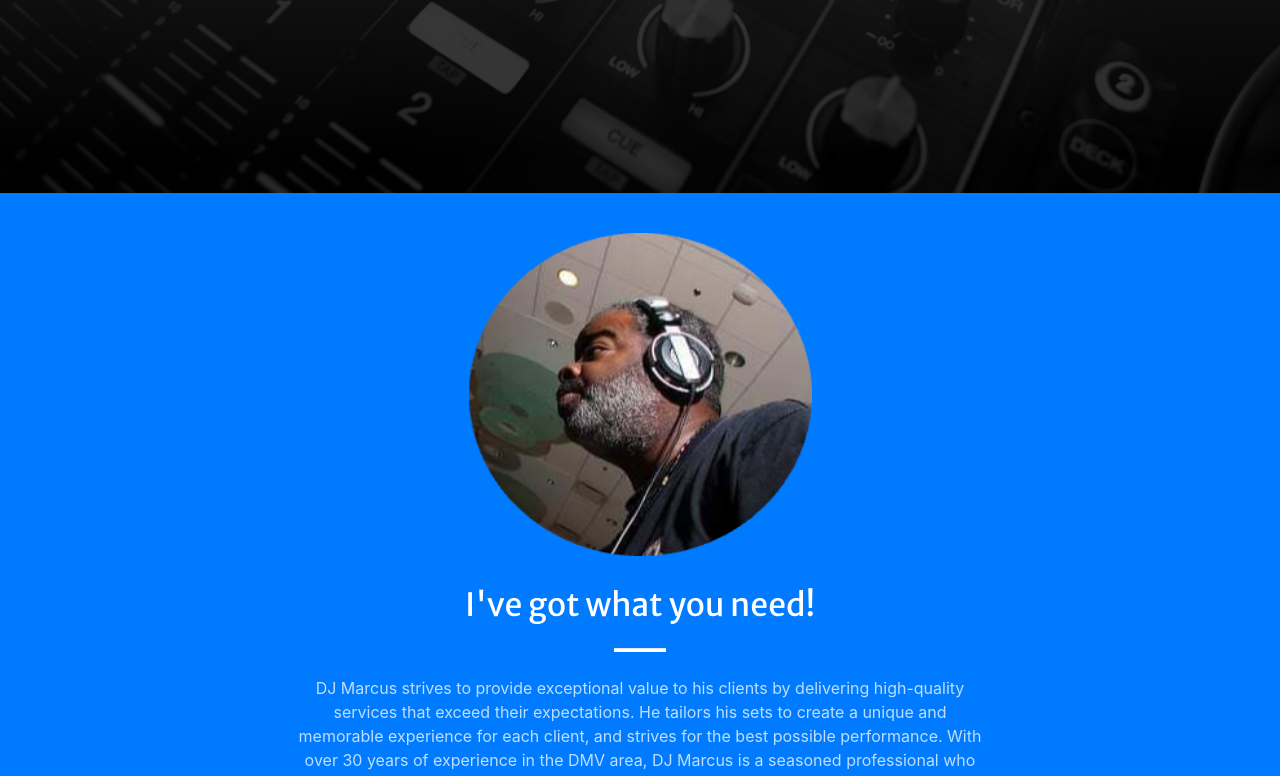
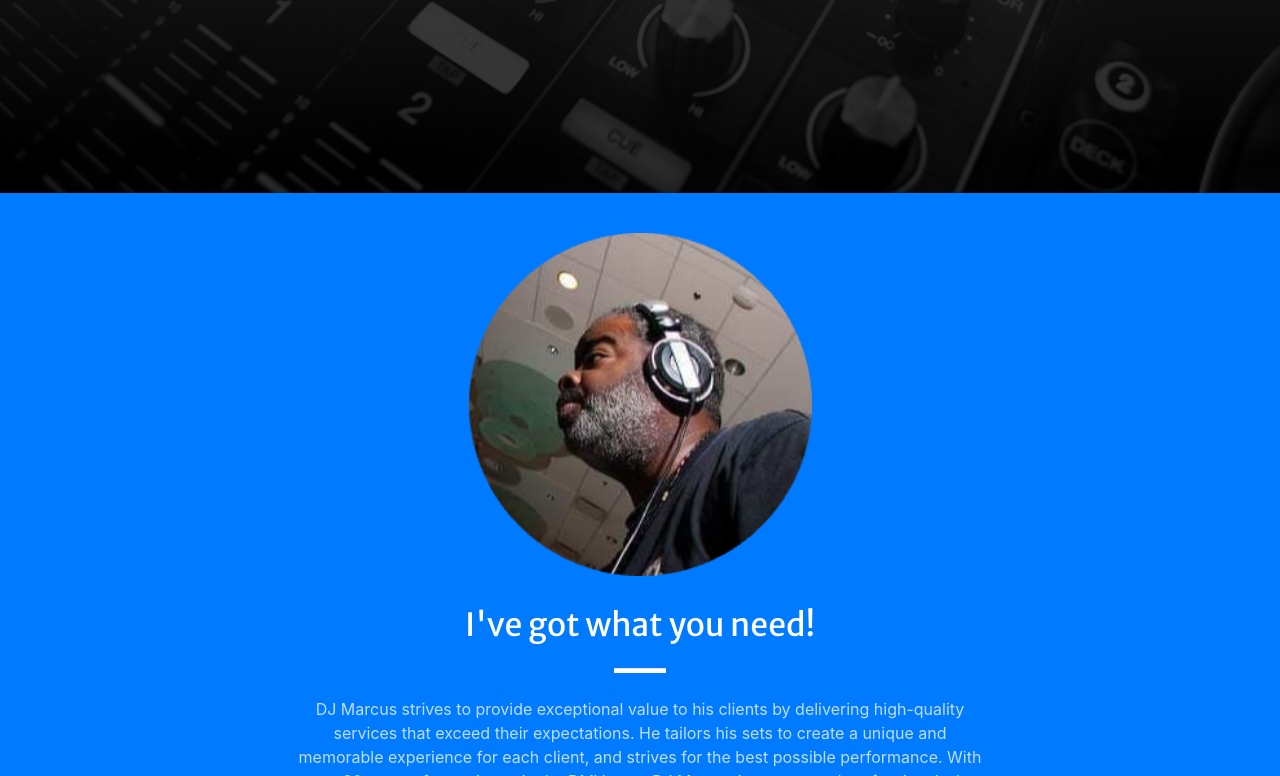
Before and after one commit to bleasecdev/dj-landing-page, a plain HTML site: page index.html in a window 1280 px wide. Shown: the part 607-1383 px from the top of the page. Drawn offline with nearby package versions, Linux system fonts and the light colour scheme; some packages are replaced by stand-ins of ours; a script that the page names is missing; a small style sheet from the web is missing.

Commit message:
img-fluid

```diff
--- a/index.html
+++ b/index.html
@@ -57,7 +57,7 @@
             <div class="container px-4 px-lg-5">
                 <div class="row gx-4 gx-lg-5 justify-content-center">
                     <div class="col-lg-8 text-center">
-                        <img class = profile-pic src="./assets/dj-marcus-modified (1).png" alt="DJ Marcus">
+                        <img class = "img-fluid profile-pic" src="./assets/dj-marcus-modified (1).png" alt="DJ Marcus">
                         <h2 class="text-white mt-0">I've got what you need!</h2>
                         <hr class="divider divider-light" />
                         <p class="text-white-75 mb-4">DJ Marcus strives to provide exceptional value to his clients by delivering high-quality services that exceed their expectations. He tailors his sets to create a unique and memorable experience for each client, and strives for the best possible performance. With over 30 years of experience in the DMV area, DJ Marcus is a seasoned professional who is committed to delivering exceptional service at a fair price.</p>
```
